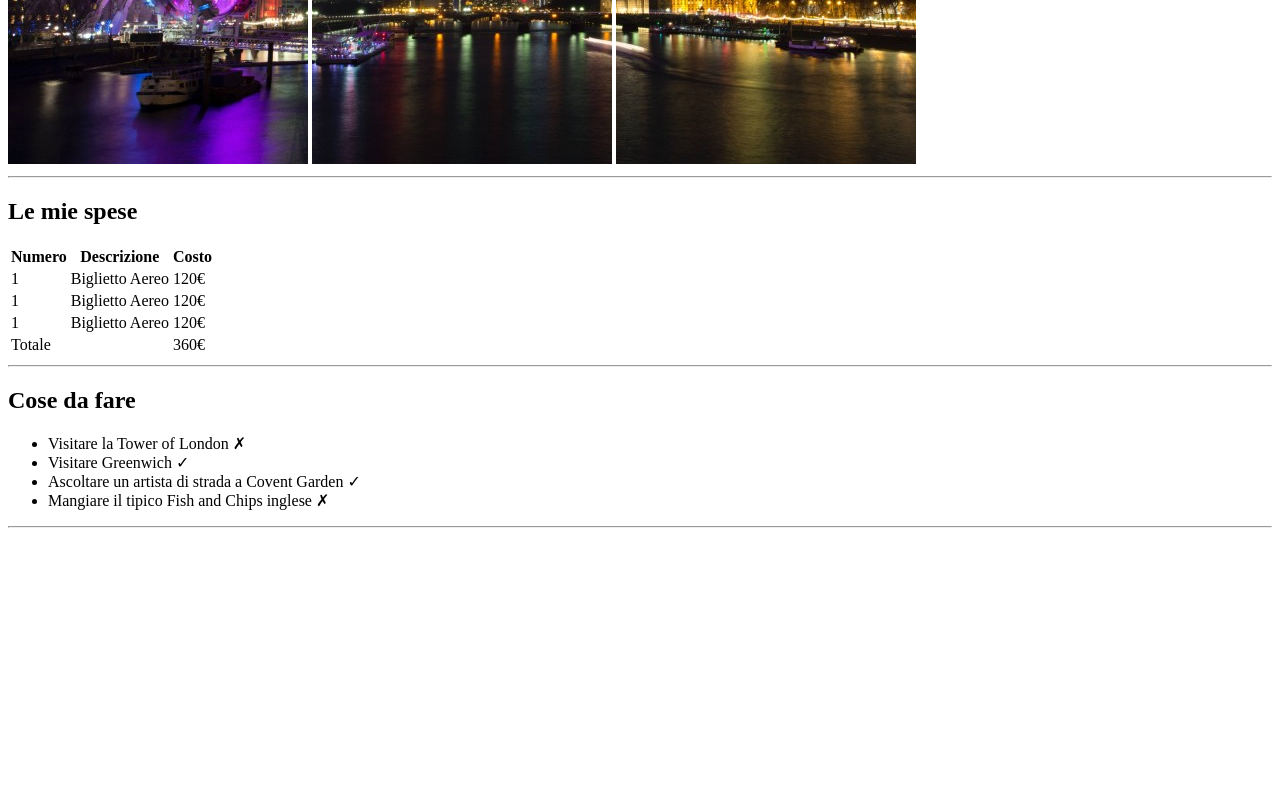
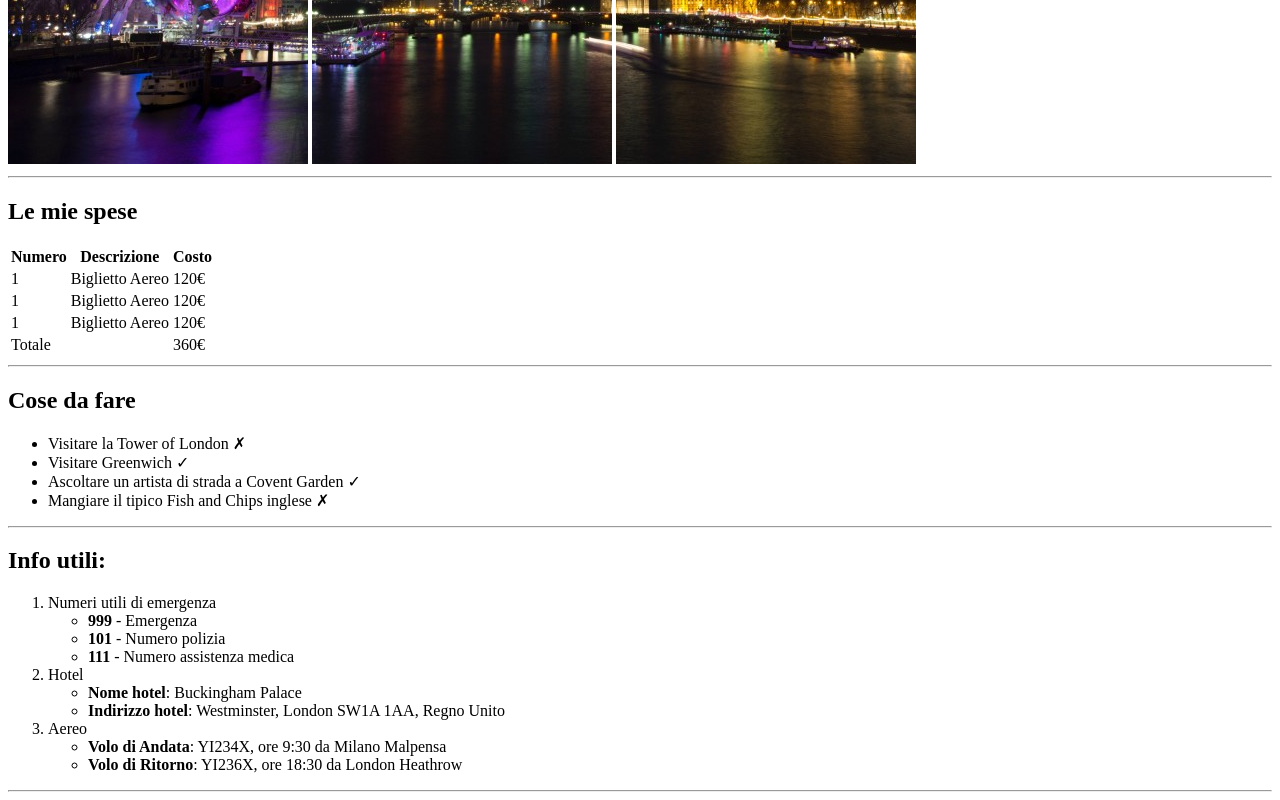
Before and after one commit to deca-francesco/html-london-trip, a plain HTML site: page index.html in a window 1280 px wide. Shown: the part 516-1316 px from the top of the page. Before the commit the page ends 1052 px from the top, so only its background shows below. Drawn offline with Linux system fonts and the light colour scheme.

Commit message:
ADD: section 3 "info"

```diff
--- a/index.html
+++ b/index.html
@@ -61,7 +61,29 @@
         </section>
         <!-- sezione info utili -->
         <section class="info">
-
+            <h2>Info utili:</h2>
+            <ol>
+                <li>Numeri utili di emergenza
+                    <ul>
+                        <li><strong>999</strong> - Emergenza</li>
+                        <li><strong>101</strong> - Numero polizia</li>
+                        <li><strong>111</strong> - Numero assistenza medica</li>
+                    </ul>
+                </li>
+                <li>Hotel
+                    <ul>
+                        <li><strong>Nome hotel</strong>: Buckingham Palace</li>
+                        <li><strong>Indirizzo hotel</strong>: Westminster, London SW1A 1AA, Regno Unito</li>
+                    </ul>
+                </li>
+                <li>Aereo
+                    <ul>
+                        <li><strong>Volo di Andata</strong>: YI234X, ore 9:30 da Milano Malpensa</li>
+                        <li><strong>Volo di Ritorno</strong>: YI236X, ore 18:30 da London Heathrow</li>
+                    </ul>
+                </li>
+            </ol>
+            <hr>
         </section>
         <!-- sezione foto -->
         <section class="pictures">
```
